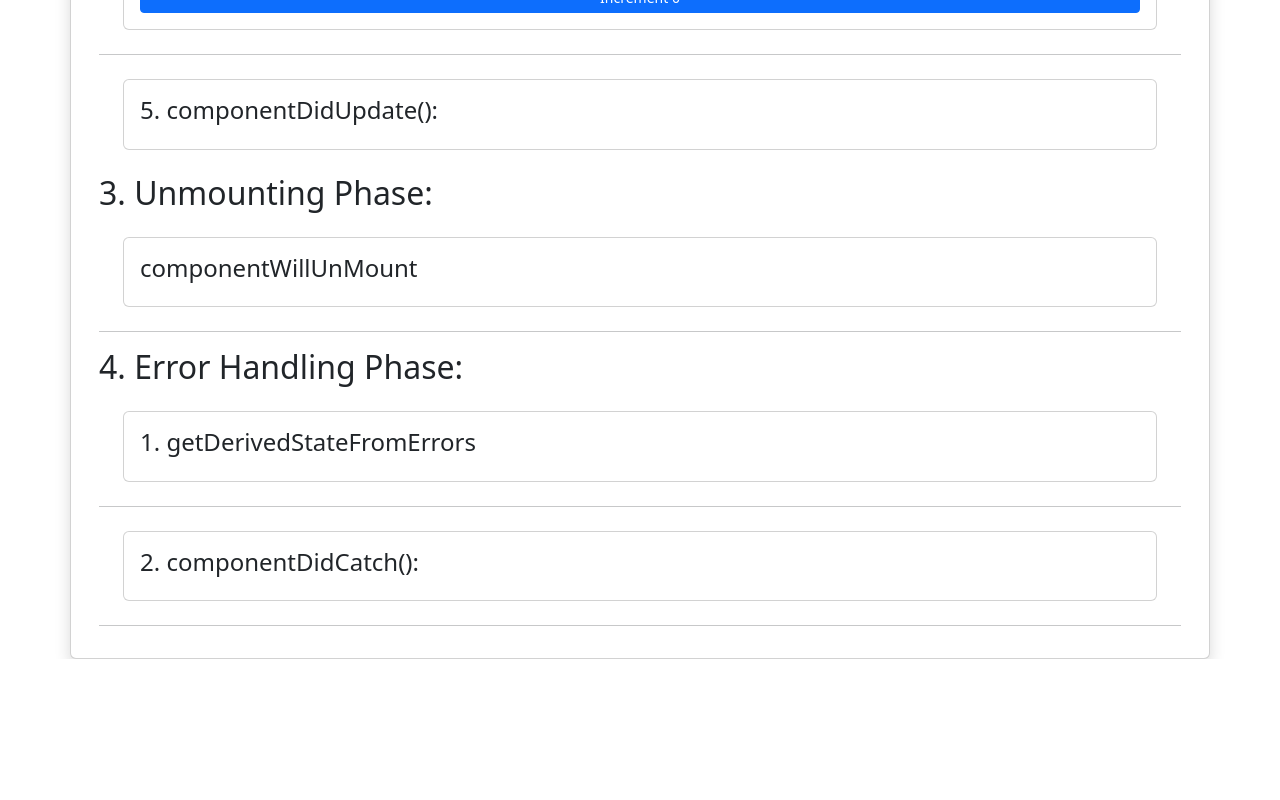
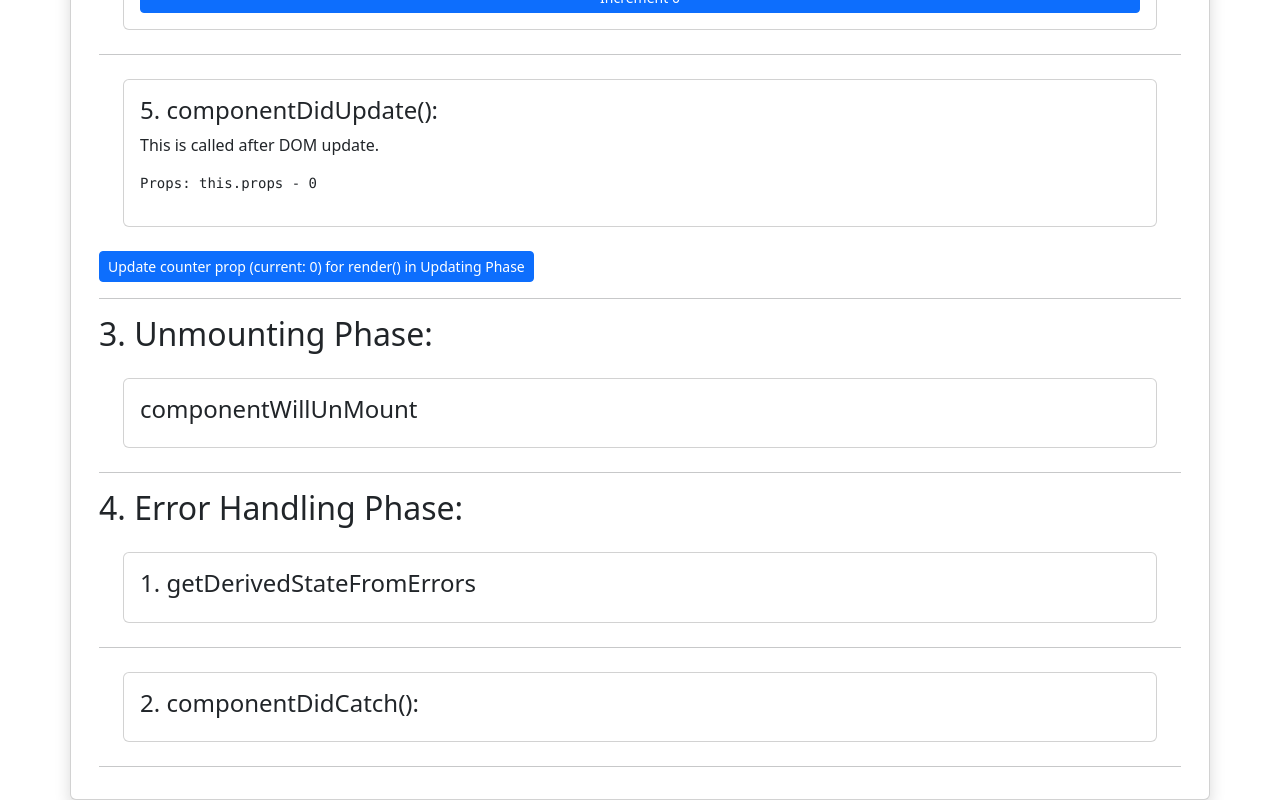
Before and after one commit to vselva/react-concepts-challenges, a React (Create React App) app in the folder react-concepts/: page /LifeCycle in a window 1280 px wide. Shown: the part 2139-2939 px from the top of the page. Before the commit the page ends 2798 px from the top, so only its background shows below. Built offline with nearby package versions, Linux system fonts and the light colour scheme; no server answers.

Commit message:
Added ComponentDidUpdate

```diff
--- a/react-concepts/src/pages/LifeCycle/Base.js
+++ b/react-concepts/src/pages/LifeCycle/Base.js
@@ -17,6 +17,7 @@ function LifeCycleBase() {
     const [ counter2, setCounter2 ] = useState(0);
     const [ counter3, setCounter3 ] = useState([0]);
     const [ counter4, setCounter4 ] = useState(0);
+    const [ counter5, setCounter5 ] = useState(0);
 
     return(
         <>
@@ -71,7 +72,14 @@ function LifeCycleBase() {
 
             <U4GetSnapShotBeforeUpdate /> <hr />
 
-            <U5ComponentDidUpdate />
+            <U5ComponentDidUpdate counter={ counter5 } />
+                <button
+                    type="submit"
+                    className="btn btn-primary btn-sm"
+                    onClick={() => setCounter5(p => p + 1 ) }>
+                        Update counter prop (current: { counter5 }) for render() in Updating Phase
+                </button>
+                <hr />
 
             <h2>3. Unmounting Phase:</h2>
             <ComponentWillUnMount /> <hr />
--- a/react-concepts/src/pages/LifeCycle/M2-getDerivedStateFromProps.js
+++ b/react-concepts/src/pages/LifeCycle/M2-getDerivedStateFromProps.js
@@ -6,6 +6,7 @@ class M2GetDerivedStateFromProps extends Component
     state = { counter: this.props.counter }
 
     static getDerivedStateFromProps(nextProps, prevState) {
+        console.log('');
         console.log('============================')
         console.log('In getDerivedStatefromProps():')
         console.log('nextProps.counter:', nextProps.counter);
--- a/react-concepts/src/pages/LifeCycle/U1-getDerivedStateFromProps.js
+++ b/react-concepts/src/pages/LifeCycle/U1-getDerivedStateFromProps.js
@@ -6,6 +6,7 @@ class U1GetDerivedStateFromProps extends Component {
     state = { counter: this.props.counter }
 
     static getDerivedStateFromProps(nextProps, prevState) {
+        console.log('');
         console.log('============================')
         console.log('In getDerivedStatefromProps():')
         console.log('nextProps.counter:', nextProps.counter);
--- a/react-concepts/src/pages/LifeCycle/U2-shouldComponentUpdate.js
+++ b/react-concepts/src/pages/LifeCycle/U2-shouldComponentUpdate.js
@@ -5,6 +5,7 @@ class U2ShouldComponentUpdate extends Component {
 
     shouldComponentUpdate(nextProps, nextState) {
         // render only state changes
+        console.log('');
         console.log('+++++++++++++++++++++++++');
         console.log('In shouldComponentUpdate()');
         console.log('nextProps:', nextProps);
--- a/react-concepts/src/pages/LifeCycle/U4-getSnapShotBeforeUpdate.js
+++ b/react-concepts/src/pages/LifeCycle/U4-getSnapShotBeforeUpdate.js
@@ -11,17 +11,23 @@ class U4GetSnapShotBeforeUpdate extends Component {
     );
 
     getSnapshotBeforeUpdate(prevProps, prevState) {
+        console.log('');
+        console.log('###################################');
         console.log('prevState:', prevState);
         console.log('prevProps:', prevProps);
         console.log("Snapshot before update:", prevState.counter);
+        console.log('###################################');
         return prevState.counter;
     }
 
     componentDidUpdate(prevProps, prevState, snapShot) {
+        console.log('');
+        console.log('###################################');
         console.log('prevState:', prevState);
         console.log('prevProps:', prevProps);
         console.log('snapshot:', snapShot);
         console.log("Updated from", snapShot, "to", this.state.counter);
+        console.log('###################################');
     }
 
     render() {
--- a/react-concepts/src/pages/LifeCycle/U5-componentDidUpdate.js
+++ b/react-concepts/src/pages/LifeCycle/U5-componentDidUpdate.js
@@ -1,9 +1,39 @@
 import { Component } from "react";
 
 class U5ComponentDidUpdate extends Component {
+
+    state = {
+        counter: 0
+    };
+
+    static getDerivedStateFromProps(nextProps, prevState) {
+        console.log('');
+        console.log('~~~~~~~~~~~~~~~~~~~~~~~~~~~~');
+        console.log('getDerivedStateFromProps()');
+        console.log('nextProps:', nextProps);
+        console.log('prevState:', prevState);
+        console.log('~~~~~~~~~~~~~~~~~~~~~~~~~~~~');
+
+        if (prevState.counter !== nextProps.counter) {
+            return  { counter: nextProps.counter };
+        }
+        return null;
+    }
+
+    componentDidUpdate(prevProps, prevState) {
+        console.log('');
+        console.log('~~~~~~~~~~~~~~~~~~~~~~~~~~~~');
+        console.log('componentDidUpdate()');
+        console.log('prevProps:', prevProps);
+        console.log('prevState:', prevState);
+        console.log('~~~~~~~~~~~~~~~~~~~~~~~~~~~~');
+    }
+
     render() {
         return <div className="card m-4 p-3">
             <h4>5. componentDidUpdate():</h4>
+            <p>This is called after DOM update. </p>
+            <pre>Props: this.props - { this.props.counter } </pre>
         </div>
     }
 }
```
